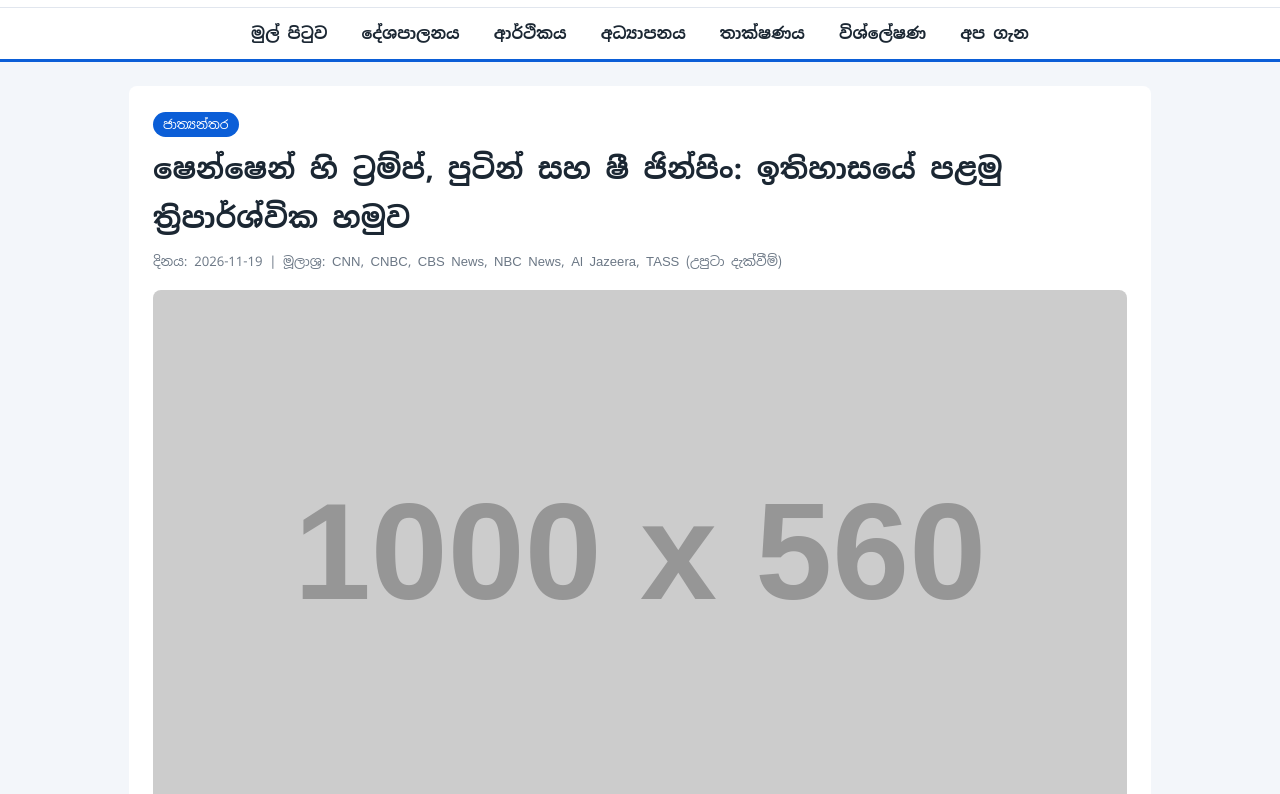
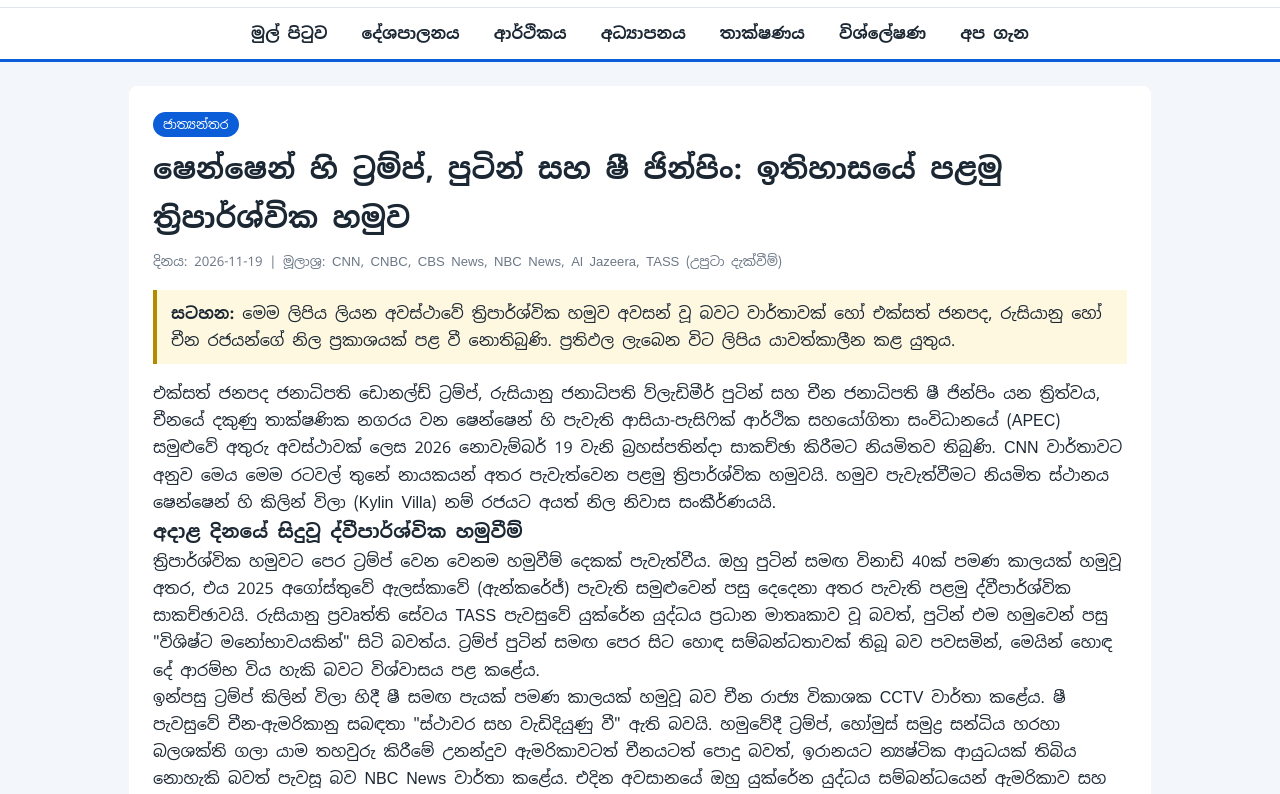
Before and after one commit to Freesofts456/Loka_Puwath, a plain HTML site: page news-trump-xi-putin-shenzhen.html in a window 1280 px wide. Shown: the part 158-952 px from the top of the page. Drawn offline with Linux system fonts and the light colour scheme; placeholder pictures from the web are drawn by us.

Commit message:
Update news-trump-xi-putin-shenzhen.html

```diff
--- a/news-trump-xi-putin-shenzhen.html
+++ b/news-trump-xi-putin-shenzhen.html
@@ -48,7 +48,7 @@
 
             <p class="meta">දිනය: 2026-11-19 | මූලාශ්‍ර: CNN, CNBC, CBS News, NBC News, Al Jazeera, TASS (උපුටා දැක්වීම්)</p>
 
-            <img src="https://placehold.co/1000x560?text=Shenzhen+APEC+2026" alt="ෂෙන්ෂෙන් හි පැවැති APEC සමුළුව">
+           <!-- <img src="https://placehold.co/1000x560?text=Shenzhen+APEC+2026" alt="ෂෙන්ෂෙන් හි පැවැති APEC සමුළුව"> -->
 
             <div class="note-box">
                 <strong>සටහන:</strong> මෙම ලිපිය ලියන අවස්ථාවේ ත්‍රිපාර්ශ්වික හමුව අවසන් වූ බවට වාර්තාවක් හෝ
```
